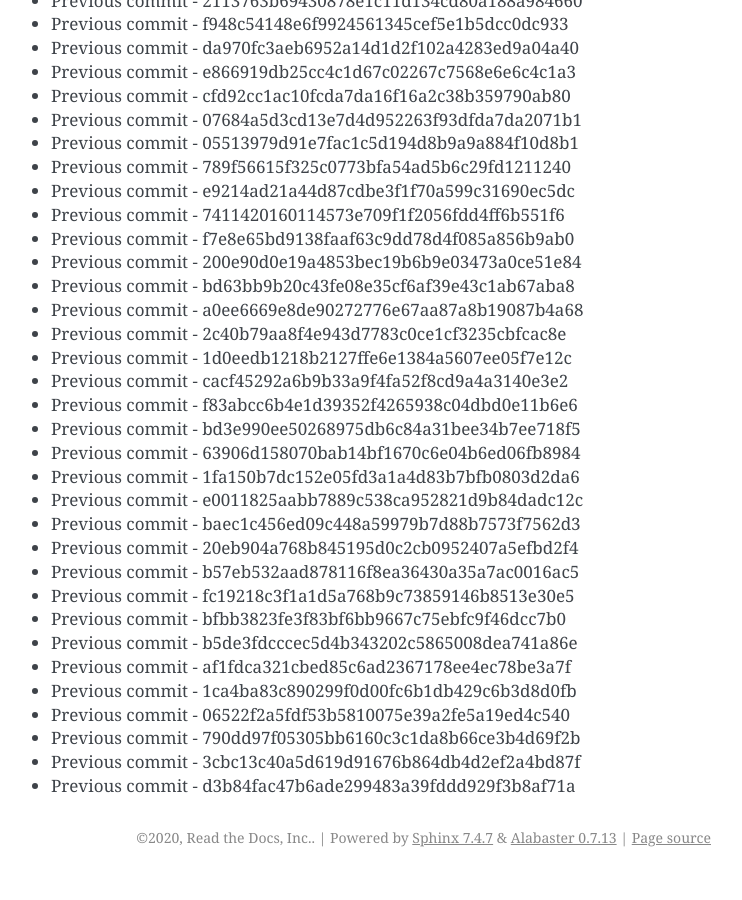
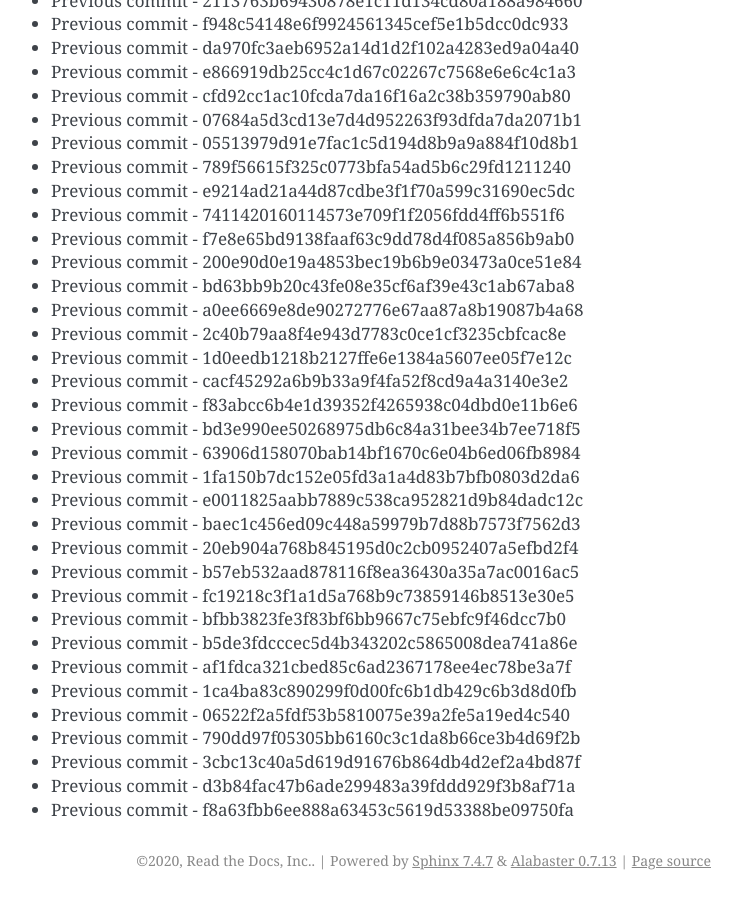
Before and after one commit to readthedocs/rtd-git-stresstest, a Sphinx documentation site: the page built from docs/updates.rst, in a window 1280 px wide and 900 px high, scrolled down 68714 px. Shown: the whole window, without its empty margins (399-1141 px from the left). Built offline with Sphinx 7.4.7, drawn with Linux system fonts in a browser that asks for light colours; before the commit the page ends 69591 px from its top, so only the background shows below that.

Commit message:
Generating commit from previous: f8a63fbb6ee888a63453c5619d53388be09750fa

```diff
--- a/docs/updates.rst
+++ b/docs/updates.rst
@@ -2919,3 +2919,4 @@ It can be tested for any performance characteristics.
 * Previous commit - 790dd97f05305bb6160c3c1da8b66ce3b4d69f2b
 * Previous commit - 3cbc13c40a5d619d91676b864db4d2ef2a4bd87f
 * Previous commit - d3b84fac47b6ade299483a39fddd929f3b8af71a
+* Previous commit - f8a63fbb6ee888a63453c5619d53388be09750fa
```
